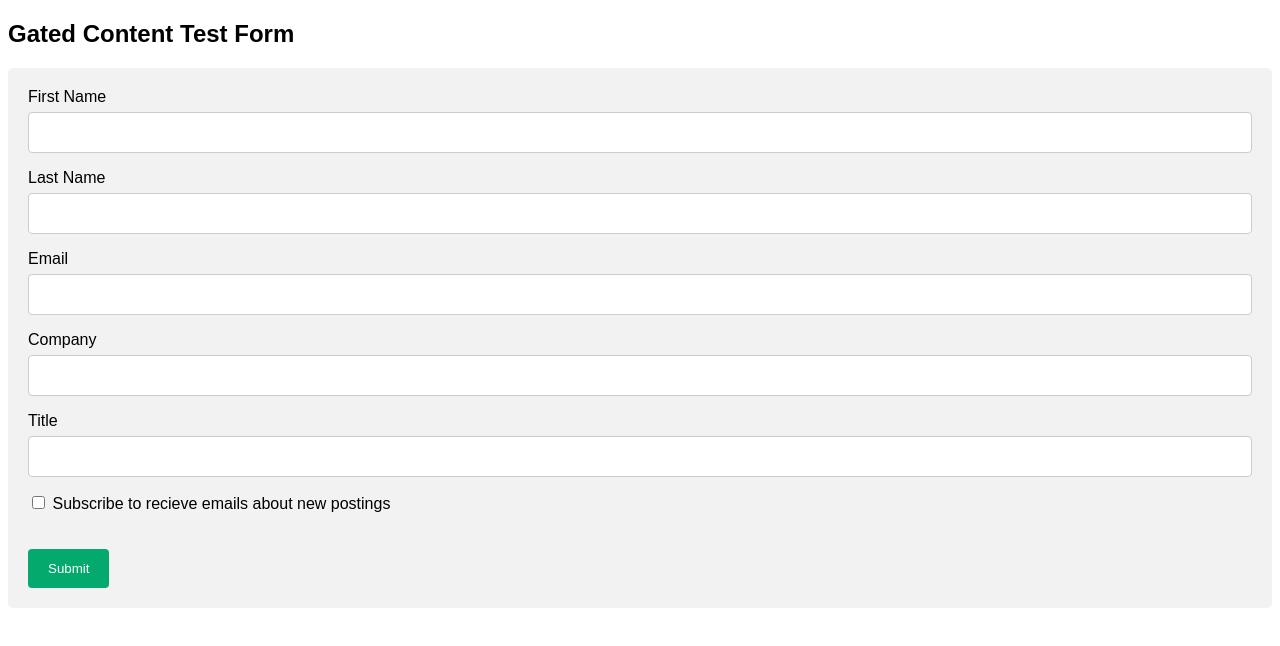
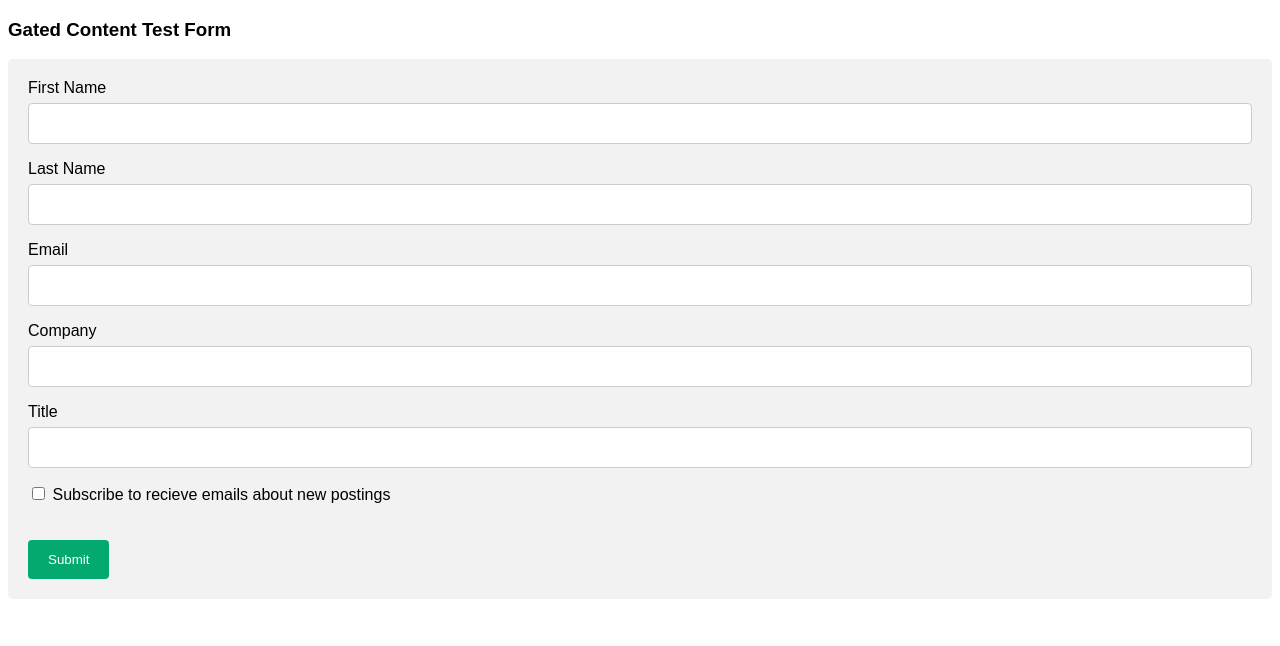
Before and after one commit to ridvanakay/Gated-Content-Test-Form, a plain HTML site: page index.html in a window 1280 px wide. Drawn offline with Linux system fonts and the light colour scheme.

Commit message:
Update index.html

```diff
--- a/index.html
+++ b/index.html
@@ -1,6 +1,5 @@
 <!DOCTYPE html>
 <html>
-
 <head>
 <META HTTP-EQUIV="Content-type" CONTENT="text/html; charset=UTF-8">
 <style>
@@ -37,11 +36,10 @@ input[type=submit]:hover {
   padding: 20px;
 }
 </style>
-
 </head>
 <body>
 
-<h2>Gated Content Test Form</h2>
+<h3>Gated Content Test Form</h3>
 
 <div class="container">
 <form action="https://test.salesforce.com/servlet/servlet.WebToLead?encoding=UTF-8" method="POST">
@@ -50,20 +48,21 @@ input[type=submit]:hover {
 <input type=hidden name="retURL" value="https://www.redcross.org/take-a-class/lp/lead-gen-thank-you">
 <input id="Landing_Page__c" name="Landing_Page__c" type="hidden" value="b2b healthcare"/>
 
+
 <label for="first_name">First Name</label>
-<input id="first_name" maxlength="40" name="first_name" size="20" type="text" /><br>
+<input id="first_name" maxlength="40" name="first_name" size="20" type="text"/><br>
 
 <label for="last_name">Last Name</label>
-<input id="last_name" maxlength="80" name="last_name" size="20" type="text" /><br>
+<input id="last_name" maxlength="80" name="last_name" size="20" type="text"/><br>
 
 <label for="email">Email</label>
-<input id="email" maxlength="80" name="email" size="20" type="text" /><br>
+<input id="email" maxlength="80" name="email" size="20" type="text"/><br>
 
 <label for="company">Company</label>
-<input id="company" maxlength="40" name="company" size="20" type="text" /><br>
+<input id="company" maxlength="40" name="company" size="20" type="text"/><br>
 
 <label for="title">Title</label>
-<input id="title" maxlength="40" name="title" size="20" type="text" /><br>
+<input id="title" maxlength="40" name="title" size="20" type="text"/><br>
 
 <input type="checkbox">
 <label class="container2">Subscribe to recieve emails about new postings
@@ -73,7 +72,6 @@ input[type=submit]:hover {
 <input type="submit" name="submit">
 
 </form>
-
 </div>
 
 </body>
```
